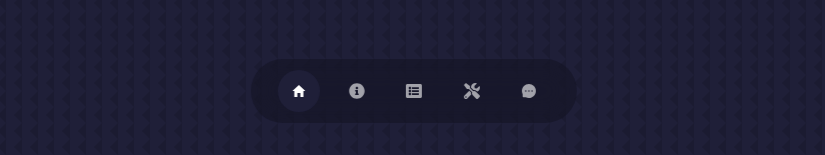
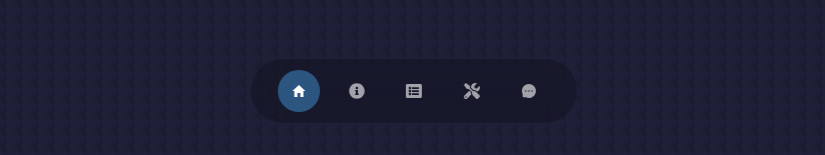
Before and after one commit to KramYengir/portfolio_page, a React (Vite) app: page / in a window 1280 px wide. Shown: the part 645-800 px from the top of the page, without its empty margins (226-1051 px from the left). Built offline with nearby package versions, Linux system fonts and the light colour scheme.

Commit message:
slighttweaks to nav & experience layout

```diff
--- a/src/components/Experience/experience.css
+++ b/src/components/Experience/experience.css
@@ -58,7 +58,7 @@
   .experience__content {
     display: grid;
     grid-template-columns: 1fr 1fr;
-    gap: 2rem;
+    column-gap: 0.5rem;
   }
 
   .experience__content .experience__icon {
--- a/src/components/Nav/nav.css
+++ b/src/components/Nav/nav.css
@@ -31,6 +31,6 @@ nav a:hover {
 }
 
 nav a.active {
-  background: var(--color-bg);
+  background: var(--color-primary-variant);
   color: var(--color-white);
 }
```
